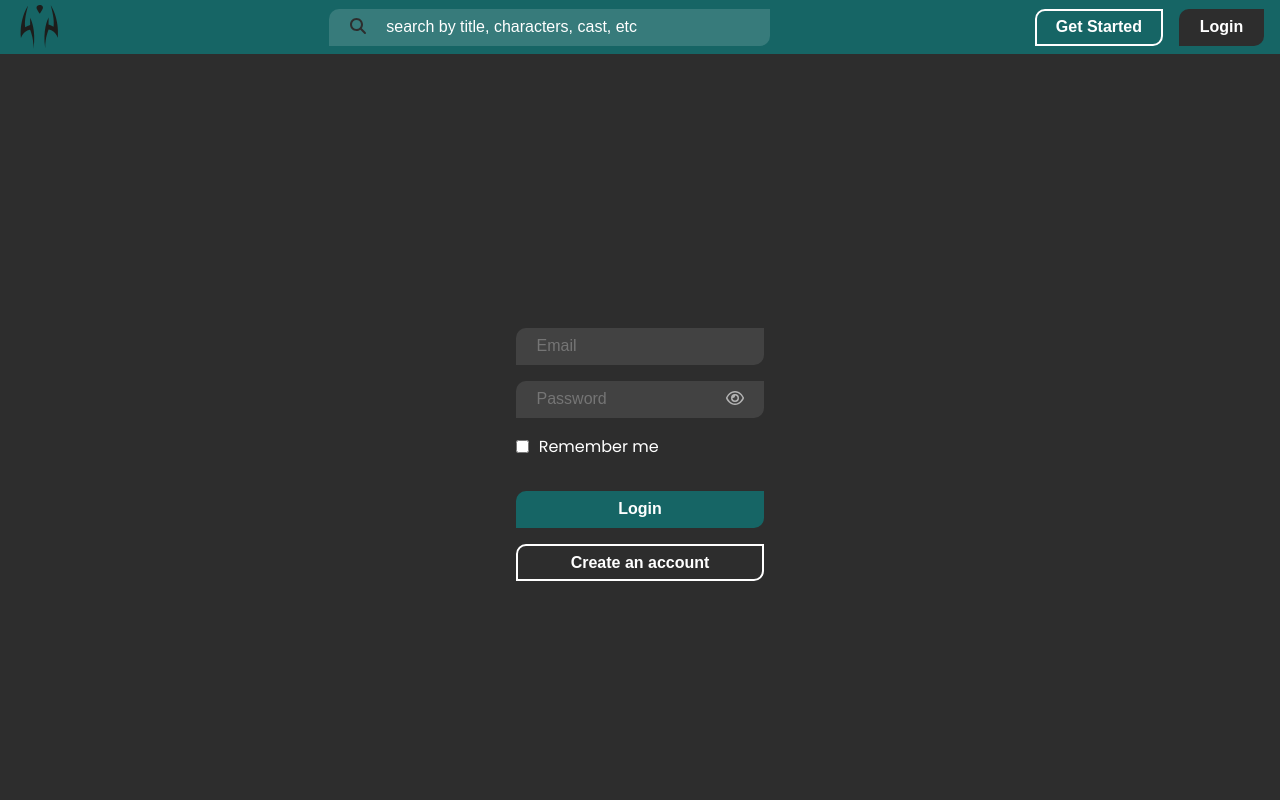
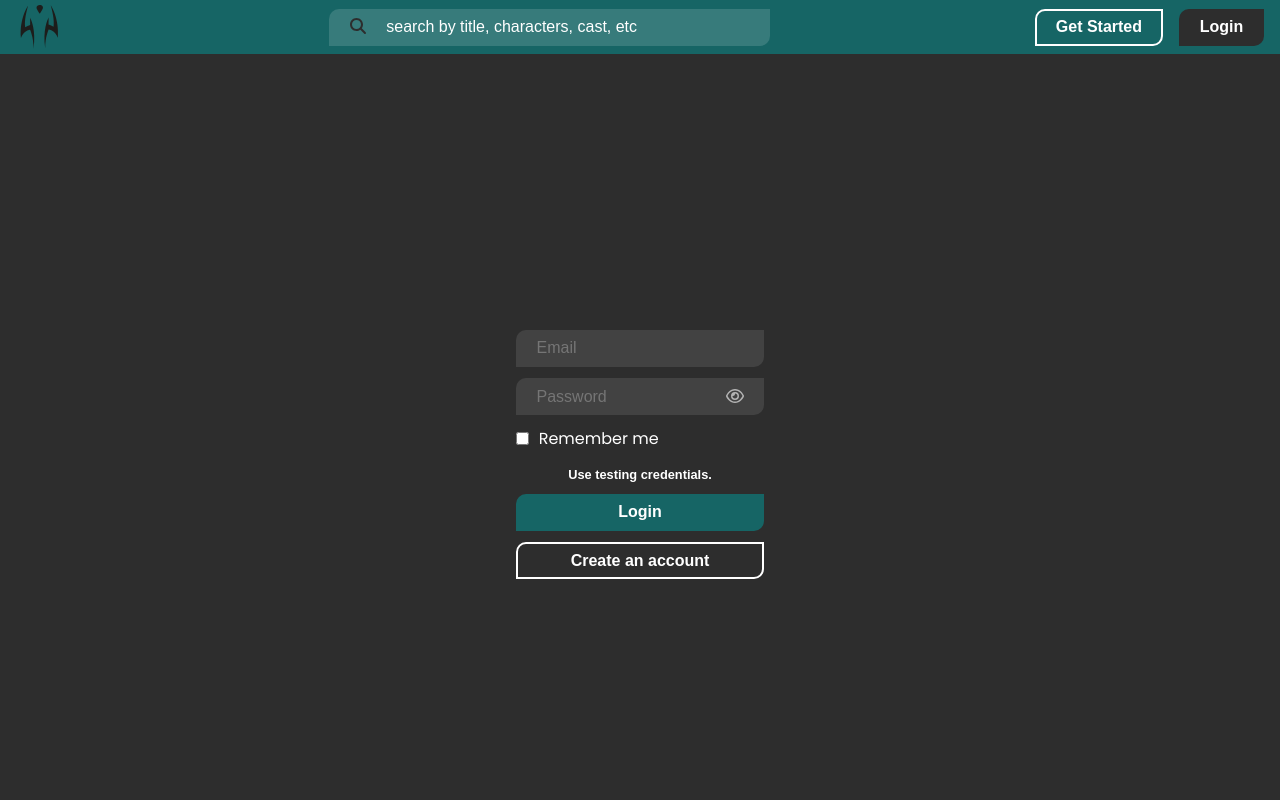
Before and after one commit to iHarryD/anime-flix, a React (Create React App) app: page /login in a window 1280 px wide. Shown: the top 800 px of the page. Built offline with nearby package versions, Linux system fonts and the light colour scheme.

Commit message:
feat: added private route functionality

```diff
--- a/src/components/privateRoute/PrivateRoute.tsx
+++ b/src/components/privateRoute/PrivateRoute.tsx
@@ -1,8 +1,27 @@
-import { Navigate } from "react-router-dom";
+import { Navigate, useLocation } from "react-router-dom";
 import { useAuth } from "../../contexts/authContext";
 
-export default function PrivateRoute({ children }: any) {
+interface privateRouteProps {
+  children: React.ReactNode;
+  isAuthenticated?: boolean;
+  redirectTo?: string;
+}
+
+export default function PrivateRoute({
+  children,
+  isAuthenticated,
+  redirectTo,
+}: privateRouteProps) {
+  const location = useLocation();
   const { userData } = useAuth();
-  if (!Element) return;
-  return userData.token ? { children } : <Navigate to="/login" />;
+
+  return (isAuthenticated !== undefined ? isAuthenticated : userData.token) ? (
+    children
+  ) : (
+    <Navigate
+      to={redirectTo !== undefined ? redirectTo : "/login"}
+      state={{ comingFrom: location.pathname }}
+      replace
+    />
+  );
 }
--- /dev/null
+++ b/src/components/styled/Generic.styled.js
@@ -0,0 +1,14 @@
+import styled from "styled-components";
+
+export const VerticleFlexWithGap = styled.div`
+  display: flex;
+  flex-direction: column;
+  gap: ${({ gap }) => (gap ? gap : "1rem")};
+`;
+
+export const AuthWarningText = styled.p`
+  color: #ff5e5e;
+  max-width: 25ch;
+  font-size: 0.9rem;
+  text-align: center;
+`;
--- a/src/components/styled/LoginPageComponents.styled.js
+++ b/src/components/styled/LoginPageComponents.styled.js
@@ -19,7 +19,7 @@ export const PasswordInputContainer = styled.div`
   }
 `;
 
-export const InputButtonContainer = styled.div`
+export const PairContainer = styled.div`
   display: flex;
   flex-direction: column;
   gap: 2rem;
--- a/src/pages/loginPage/LoginPage.tsx
+++ b/src/pages/loginPage/LoginPage.tsx
@@ -4,7 +4,6 @@ import { useRef, useState } from "react";
 import ButtonSpinner from "../../components/buttonSpinner/ButtonSpinner";
 import { To, useLocation, useNavigate } from "react-router-dom";
 import {
-  InputButtonContainer,
   LoginBoxContainer,
   PasswordInputContainer,
   RememberLoginContainer,
@@ -13,38 +12,57 @@ import {
   IconOnlyButton,
   PrimaryButton,
   SecondaryButton,
+  TextButton,
 } from "../../components/styled/Buttons.styled";
 import { MainForAuthPages } from "../../components/styled/PageContainer.styled";
 import { InputWithBackground } from "../../components/styled/Input.styled";
 import { login } from "../../services/authServices";
 import { useAuth } from "../../contexts/authContext";
+import {
+  AuthWarningText,
+  VerticleFlexWithGap,
+} from "../../components/styled/Generic.styled";
 
 export default function LoginPage() {
   const [showPassword, setShowPassword] = useState<boolean>(false);
   const [isLoading, setIsLoading] = useState<boolean>(false);
+  const [authWarning, setAuthWarning] = useState<string | null>(null);
   const emailInputRef = useRef<HTMLInputElement | null>(null);
   const passwordInputRef = useRef<HTMLInputElement | null>(null);
   const { setUserData, setToRemember } = useAuth();
   const navigate = useNavigate();
   const location = useLocation();
 
+  const testLoginCredentials = {
+    email: "test",
+    password: "123456",
+  };
+
   function handleLogin(next: () => void): void {
+    setAuthWarning(null);
     if (emailInputRef.current?.value.replaceAll(" ", "").length === 0) {
-      console.log("Email prob");
+      setAuthWarning("Email cannot be empty.");
     } else if (
       passwordInputRef.current?.value.replaceAll(" ", "").length === 0
     ) {
-      console.log("Password prob");
+      setAuthWarning("Password cannot be empty.");
     } else {
       next();
     }
   }
 
+  function testLogin() {
+    if (emailInputRef.current === null || passwordInputRef.current === null)
+      return;
+    emailInputRef.current.value = testLoginCredentials.email;
+    passwordInputRef.current.value = testLoginCredentials.password;
+  }
+
   return (
     <MainForAuthPages>
       <LoginBoxContainer>
-        <InputButtonContainer>
-          <div className="--verticle-flex --has-gap">
+        <VerticleFlexWithGap>
+          <VerticleFlexWithGap gap="0.7rem">
             <InputWithBackground
               ref={emailInputRef}
               type="email"
@@ -72,8 +90,12 @@ export default function LoginPage() {
               />
               <label htmlFor="remember-login">Remember me</label>
             </RememberLoginContainer>
-          </div>
-          <div className="--verticle-flex --has-gap">
+          </VerticleFlexWithGap>
+          <VerticleFlexWithGap gap="0.7rem">
+            {authWarning && <AuthWarningText>{authWarning}</AuthWarningText>}
+            <TextButton onClick={() => testLogin()}>
+              Use testing credentials.
+            </TextButton>
             <PrimaryButton
               onClick={() =>
                 handleLogin(() => {
@@ -87,6 +109,11 @@ export default function LoginPage() {
                         token: result.token,
                       });
                       navigate(-1 as To, { replace: true });
+                    },
+                    (err) => {
+                      const errorMessage =
+                        err.response.data.message || "Error encountered!";
+                      setAuthWarning(errorMessage);
                     }
                   );
                 })
@@ -101,8 +128,8 @@ export default function LoginPage() {
             >
               Create an account
             </SecondaryButton>
-          </div>
-        </InputButtonContainer>
+          </VerticleFlexWithGap>
+        </VerticleFlexWithGap>
       </LoginBoxContainer>
     </MainForAuthPages>
   );
--- a/src/pages/routes.js
+++ b/src/pages/routes.js
@@ -10,17 +10,22 @@ export default function AllRoutes() {
   return (
     <Routes>
       <Route path="/" element={<ExplorePage />} />
-      <Route path="/login" element={<LoginPage />} />
-      <Route path="/signup" element={<SignupPage />} />
       <Route
-        path="/history"
+        path="/login"
         element={
-          <PrivateRoute>
+          <PrivateRoute isAuthenticated={!userData.token} redirectTo="/">
+            <LoginPage />
+          </PrivateRoute>
+        }
+      />
+      <Route
+        path="/signup"
+        element={
+          <PrivateRoute isAuthenticated={!userData.token} redirectTo="/">
             <SignupPage />
           </PrivateRoute>
         }
       />
-      <Route path="/watch-later" element={<PrivateRoute />} />
     </Routes>
   );
 }
--- a/src/pages/signupPage/SignupPage.tsx
+++ b/src/pages/signupPage/SignupPage.tsx
@@ -5,6 +5,7 @@ import {
   PrimaryButton,
   TextButton,
 } from "../../components/styled/Buttons.styled";
+import { AuthWarningText } from "../../components/styled/Generic.styled";
 import {
   DOBInput,
   InputWithBackground,
@@ -19,6 +20,7 @@ import { signup } from "../../services/authServices";
 
 export default function SignupPage() {
   const [isLoading, setIsLoading] = useState<boolean>(false);
+  const [authWarning, setAuthWarning] = useState<string | null>(null);
   const firstNameInputRef = useRef<HTMLInputElement | null>(null);
   const lastNameInputRef = useRef<HTMLInputElement | null>(null);
   const emailInputRef = useRef<HTMLInputElement | null>(null);
@@ -29,6 +31,7 @@ export default function SignupPage() {
   const location = useLocation();
 
   function handleSignup(next: () => void): void {
+    setAuthWarning(null);
     if (
       !firstNameInputRef.current?.value.replaceAll(" ", "").length ||
       !lastNameInputRef.current?.value.replaceAll(" ", "").length ||
@@ -37,18 +40,17 @@ export default function SignupPage() {
       !confirmPasswordInputRef.current?.value.replaceAll(" ", "").length ||
       !dobInputRef.current?.value.replaceAll(" ", "").length
     ) {
-      console.log("Fill everything");
+      setAuthWarning("All fields are mandatory.");
     } else if (passwordInputRef.current?.value.length! < 6) {
-      console.log("Password must be at least 6 characters long");
+      setAuthWarning("Password must be at least 6 characters long");
     } else if (
       passwordInputRef.current?.value !== confirmPasswordInputRef.current?.value
     ) {
-      console.log("Passwords do not match");
+      setAuthWarning("Passwords do not match");
     } else {
       next();
     }
   }
-
   return (
     <MainForAuthPages>
       <SignupBoxContainer>
@@ -90,6 +92,7 @@ export default function SignupPage() {
             />
           </StyledLabelInputContainer>
         </ColumnForPair>
+        {authWarning && <AuthWarningText>{authWarning}</AuthWarningText>}
         <PrimaryButton
           disabled={isLoading}
           onClick={() =>
@@ -110,6 +113,11 @@ export default function SignupPage() {
                       comingFrom: location.pathname,
                     },
                   });
+                },
+                (err) => {
+                  const errorMessage =
+                    err.response.data.message || "Error encountered!";
+                  setAuthWarning(errorMessage);
                 }
               )
             )
--- a/src/services/authServices.ts
+++ b/src/services/authServices.ts
@@ -5,7 +5,8 @@ export async function login(
   email: string,
   password: string,
   loadingState: React.SetStateAction<any>,
-  successCallback?: (result: any) => void
+  successCallback?: (result: any) => void,
+  failureCallback?: (err: object) => void
 ) {
   try {
     loadingState(true);
@@ -16,8 +17,11 @@ export async function login(
     if (result.status === 200 && successCallback) {
       successCallback(result.data);
     }
-  } catch (err) {
-    console.error(err);
+  } catch (err: unknown) {
+    if (failureCallback) {
+      failureCallback(err as object);
+    }
+    console.log(err);
   } finally {
     loadingState(false);
   }
@@ -26,7 +30,8 @@ export async function login(
 export async function signup(
   userData: any,
   loadingState: React.SetStateAction<any>,
-  successCallback?: (result: any) => void
+  successCallback?: (result: any) => void,
+  failureCallback?: (result: any) => void
 ) {
   try {
     loadingState(true);
@@ -40,8 +45,11 @@ export async function signup(
     if (result.status === 200 && successCallback) {
       successCallback(result);
     }
-  } catch (err) {
-    console.error(err);
+  } catch (err: unknown) {
+    if (failureCallback) {
+      failureCallback(err as object);
+    }
+    console.log(err);
   } finally {
     loadingState(false);
   }
```
